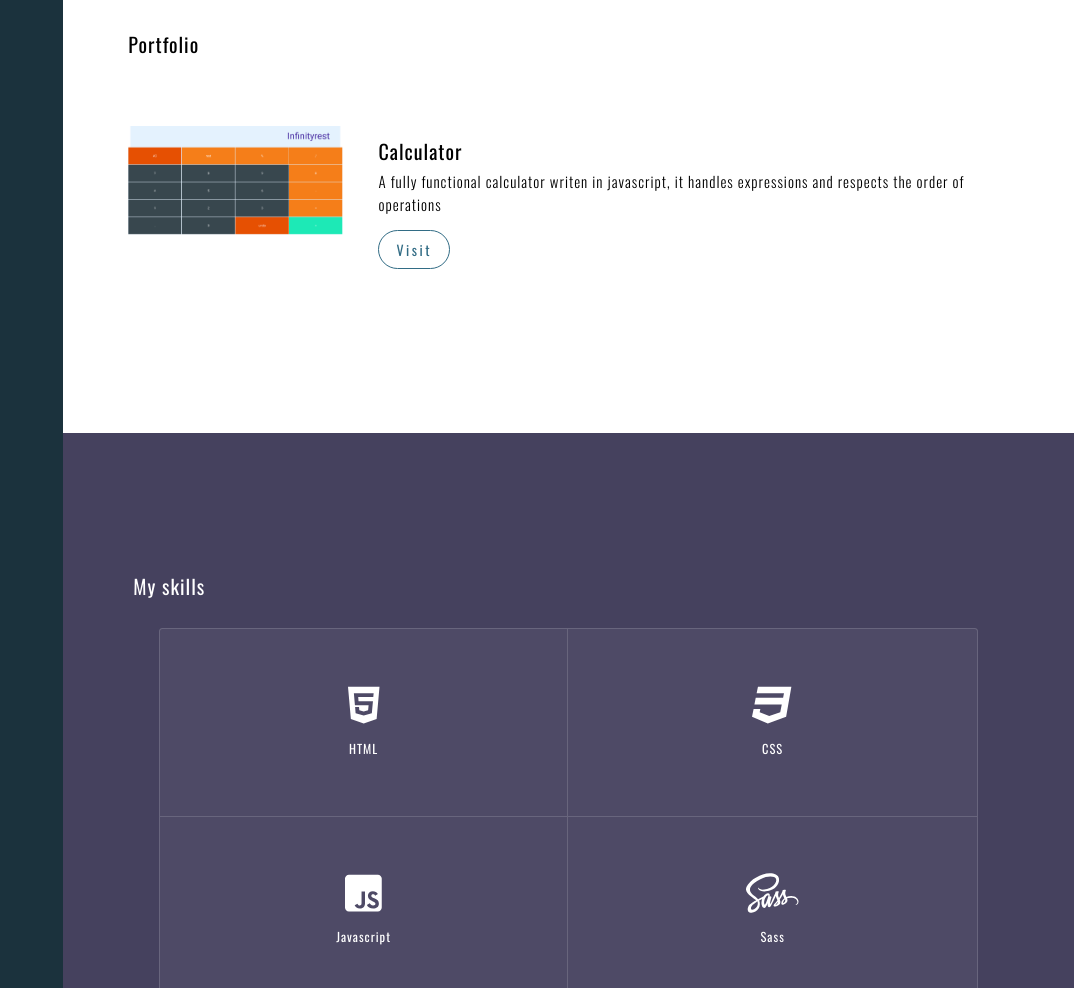
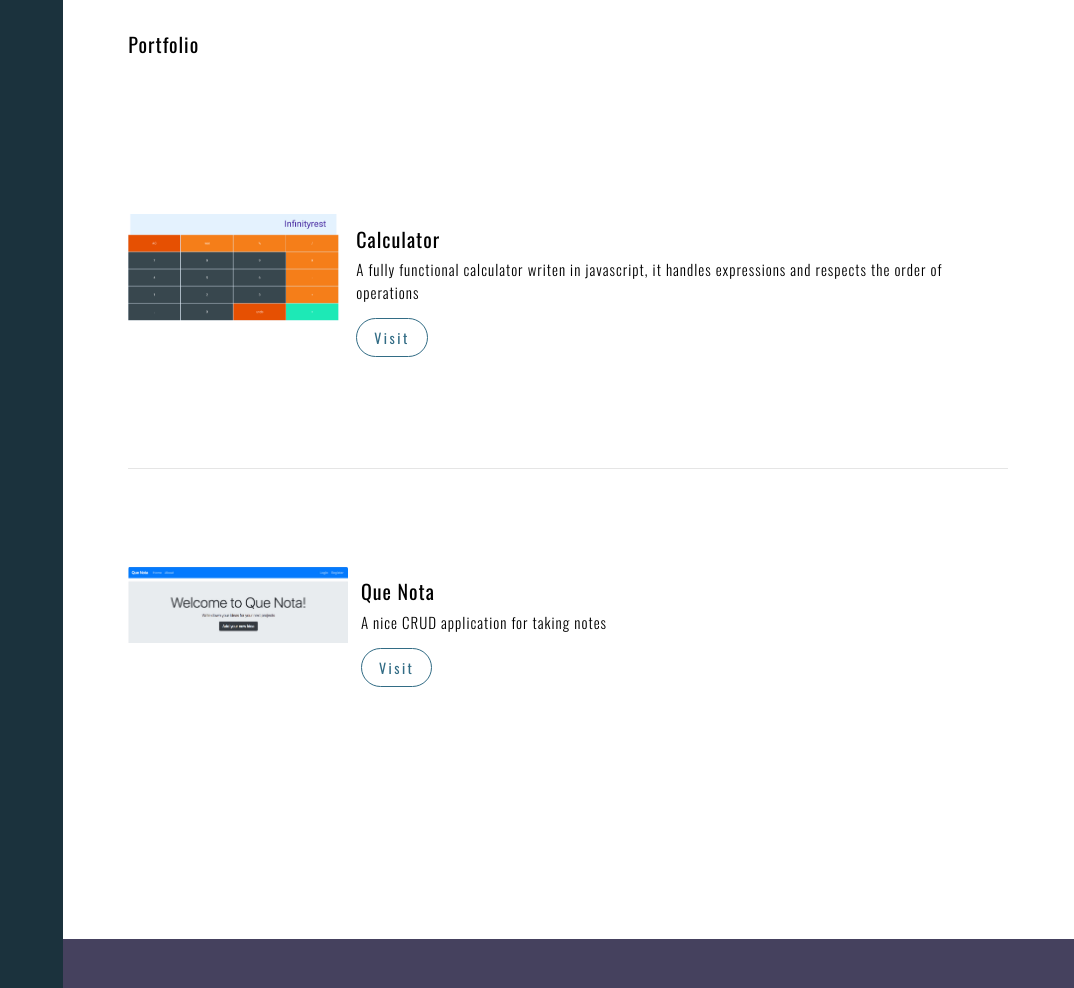
Before and after one commit to AlejandroMar/AlejandroMar.github.io, a website: page index.html in a window 1280 px wide. Shown: the part 920-1908 px from the top of the page, without its empty margins (206-1280 px from the left). Drawn offline with nearby package versions, Linux system fonts and the light colour scheme.

Commit message:
add portfolio items

```diff
--- a/index.html
+++ b/index.html
@@ -51,8 +51,8 @@
                 <div class="hero-block">
                     <h1>Alejandro</h1>
                     <h3 class="my-3">Web developer</h3>
-                    <p>I'm a junior web develper from Latin America, I love the logic of programing and creating products that fill
-                        people's lives with value</p>
+                    <p>I'm a junior web develper from Latin America, I love the logic of programing and creating products that
+                        fill people's lives with value</p>
                     <hr>
                     <p class="lema">Deep work, creative work, great life.</p>
                     <p>
@@ -67,13 +67,29 @@
         <section class="portfolio" id="portfolio">
             <div class="container">
                 <h2 class="portafolio-title toAnimate slideIn">Portfolio</h2>
+                <!-- calculator -->
                 <div class="card flex-sm-row">
-                    <img class="card-img-top toAnimate fadeIn" src="./resources/img/calc.png" alt="Card image cap">
+                    <a href="https://alejandromar.github.io/calculator/" class="card-img-top toAnimate fadeIn">
+                        <img src="./resources/img/calc.png" alt="Card image cap">
+                    </a>
                     <div class="card-body toAnimate  slideToLeft">
                         <h5 class="card-title">Calculator</h5>
                         <p class="card-text mb-4">A fully functional calculator writen in javascript, it handles expressions and respects the order
                             of operations</p>
                         <a href="https://alejandromar.github.io/calculator/" class="btn btn-outline">Visit</a>
+                    </div>
+                </div>
+                <hr class="toAnimate fadeIn">
+                <!-- Que nota -->
+                <div class="card flex-sm-row">
+                    <a href="https://shielded-taiga-24056.herokuapp.com/" class="card-img-top toAnimate fadeIn">
+
+                        <img class="card-img-top toAnimate fadeIn" src="./resources/img/que-nota.jpg" alt="Card image cap">
+                    </a>
+                    <div class="card-body toAnimate  slideToLeft">
+                        <h5 class="card-title">Que Nota</h5>
+                        <p class="card-text mb-4">A nice CRUD application for taking notes</p>
+                        <a href="https://shielded-taiga-24056.herokuapp.com/" class="btn btn-outline">Visit</a>
                     </div>
                 </div>
             </div>
--- a/scss/partials/_portfolio.scss
+++ b/scss/partials/_portfolio.scss
@@ -8,6 +8,9 @@
 
     .card{
         border: none;
+        padding: 10% 0;
+
+
     }
 
 
@@ -29,13 +32,20 @@
 		color: map-get($palette, main-color);
     }
 
+     a:first-child{
+        width: 25%;
+        height: 25%;
+    }
+
     img{
         margin-right: 2%;
-        width: 25%;
-        height: 25%;
+        width: 100%;
+        height: 100%;
         @media screen and (max-width: 576px) {
             width: 100%;
             height: 100%;
         }
     }
+
+
 }
```
Also changed, not shown: resources/css/main.css, resources/img/que-nota.jpg (added), 2 other files.
